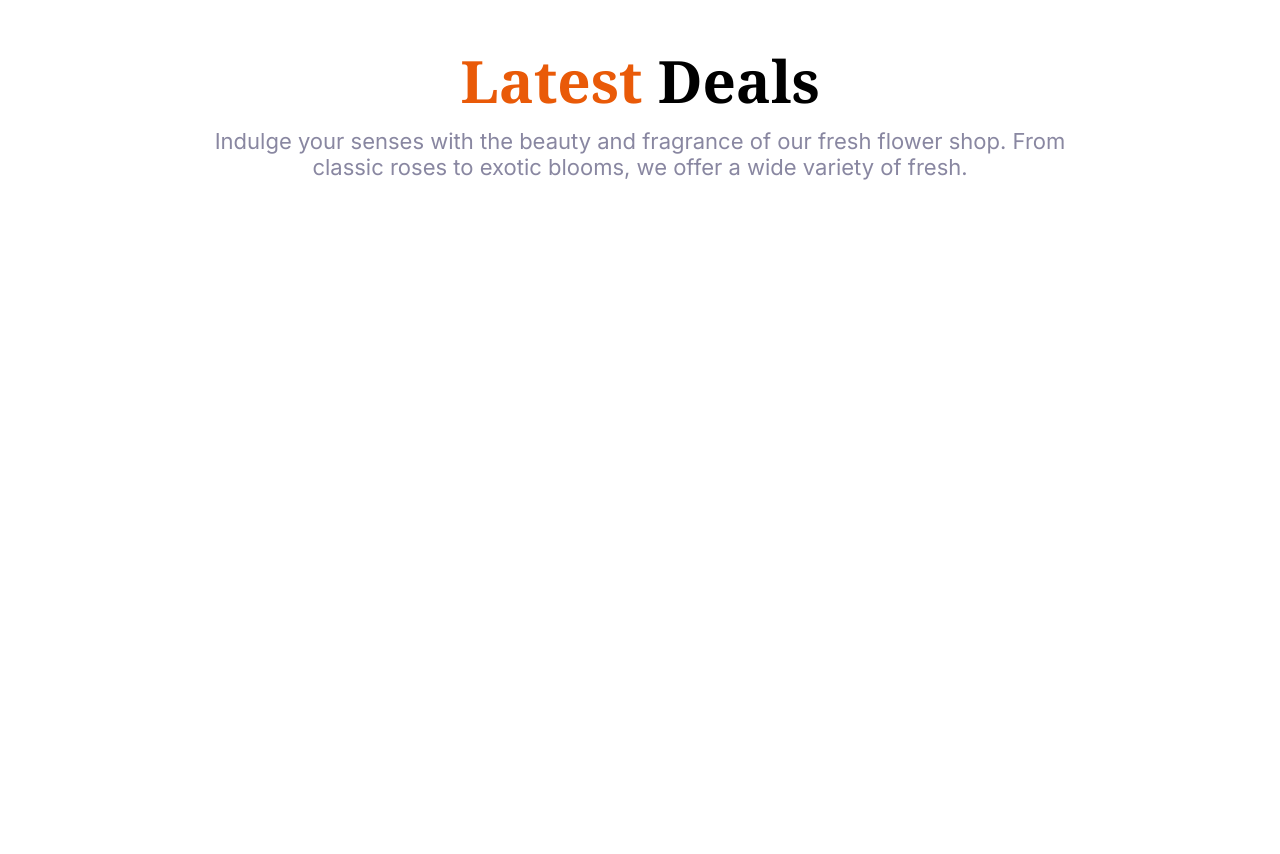
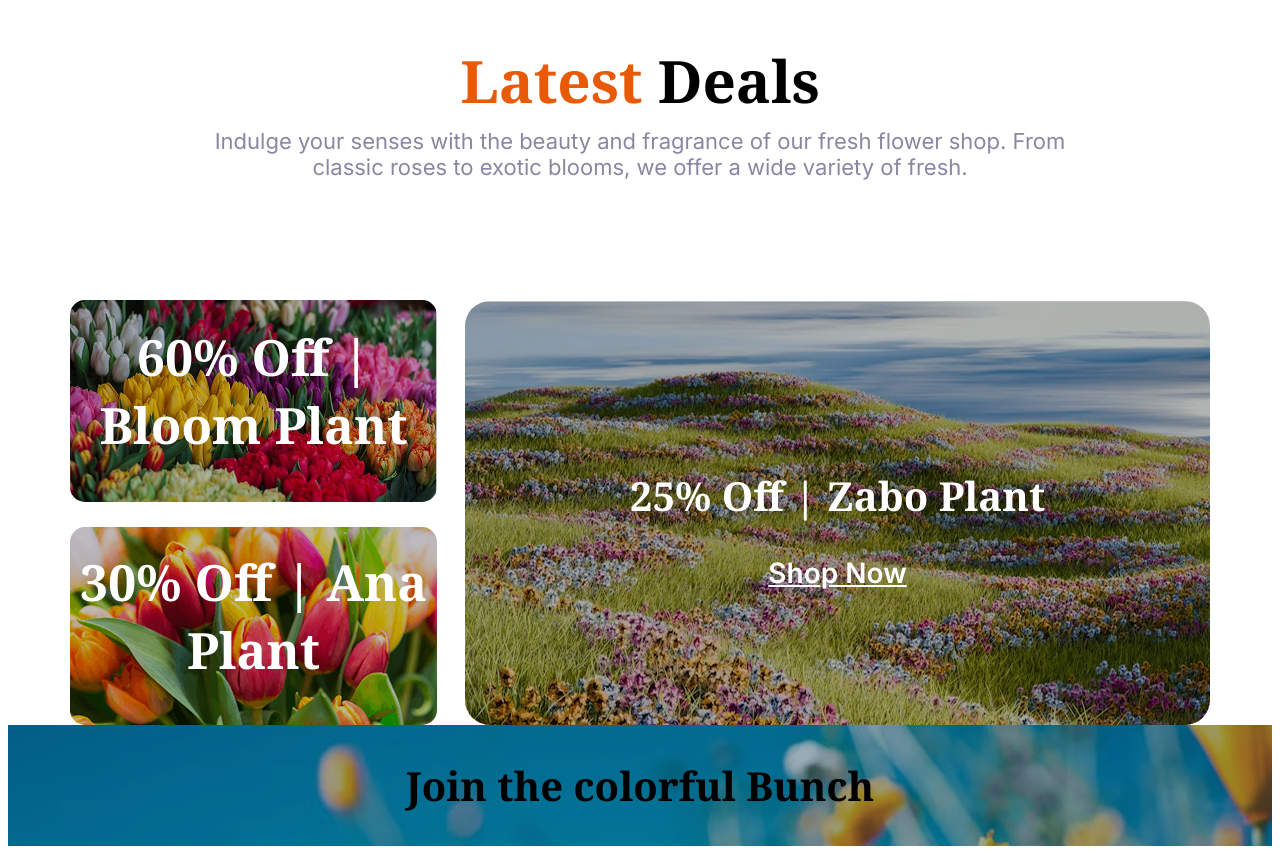
Before and after one commit to ms-shohag6T9/assignment-02, a plain HTML site: page index.html in a window 1280 px wide. Shown: the part 1659-2513 px from the top of the page. Before the commit the page ends 1959 px from the top, so only its background shows below. Drawn offline with Linux system fonts and the light colour scheme.

Commit message:
section-4done-5in-update

```diff
--- a/index.html
+++ b/index.html
@@ -44,11 +44,14 @@
     </nav>
  </header>
  <main>
-    <div class="main-container">
+    <section>
+        <div class="main-container">
         <h2 class="main-title noto-serif"><span class="headxorange">Our</span> Plants</h2>
         <p class="main-description inter textx-black2">Indulge your senses with the beauty and fragrance of our fresh flower shop. From classic roses to exotic blooms, we offer a wide variety of fresh.</p>
     </div>
-    <div class="trusted-seller">
+    </section>
+    <section>
+        <div class="trusted-seller">
         <img class="trusted-badge desktop-only" src="media/trusted-badge.png" alt="trusted-badge">
         <img class="flower-t" src="media/flower-store.png" alt="Flower is good like Vat">
         <h2 class="mobile-only noto-serif headerxtrust">Flower & Plants Lover</h2>
@@ -58,10 +61,42 @@
             <li>Indulge your senses with the beauty and fragrance of our fresh flower shop. From classic roses to exotic blooms, we offer a wide variety of fresh.</li>
         </ul>
     </div>
-    <div class="main-container">
+    </section>
+    <section>
+        <div class="main-container">
         <h2 class="main-title noto-serif"><span class="headxorange">Latest</span> Deals</h2>
         <p class="main-description inter textx-black2">Indulge your senses with the beauty and fragrance of our fresh flower shop. From classic roses to exotic blooms, we offer a wide variety of fresh.</p>
     </div>
+    </section>
+    <section>
+        <div class="deal-container">
+            <div class="double-deal">
+                <div class="deal-img1">
+                    <div class="transparent-div flex-me">
+                        <h1 class="noto-serif font-fix1">60% Off | Bloom Plant</h1>
+                        <a class="inter font-fix3" href="">Shop Now</a>
+                    </div>
+                </div>
+                <div class="deal-img2">
+                    <div class="transparent-div flex-me">
+                        <h1 class="noto-serif font-fix1">30% Off | Ana  Plant</h1>
+                        <a class="inter font-fix3" href="">Shop Now</a>
+                    </div>
+                </div>
+            </div>
+            <div class="single-deal">
+                <div class="transparent-div flex-me">
+                        <h1 class="noto-serif font-fix2">25% Off | Zabo Plant</h1>
+                        <a class="inter font-fix4" href="">Shop Now</a>
+                    </div>
+            </div>
+        </div>
+    </section>
+    <section>
+        <div class="search-bar-div">
+            <h1 class="noto-serif font-fix2">Join the colorful Bunch</h1>
+        </div>
+    </section>
  </main>
 </body>
 </html>
--- a/style.css/assignment2.css
+++ b/style.css/assignment2.css
@@ -13,6 +13,30 @@ body{
 }
 .textx-black2{
     color: var(--dark2);
+}
+.flex-me{
+    display: flex;
+    flex-direction: column;
+    justify-content: center;
+    align-items: center;
+    text-align: center;
+}
+.font-fix1{
+    font-weight: bold;
+    font-size: 3.125rem;
+}
+.font-fix2{
+    font-weight: bold;
+    font-size: 2.50rem;
+}
+.font-fix3{
+    font-weight: 600;
+    color: white;
+}
+.font-fix4{
+    font-weight: 600;
+    font-size: 1.75rem;
+    color: white;
 }
 /* ========mobile only========= */
 .desktop-only{
@@ -59,7 +83,7 @@ body{
 }
 /* ======Here add a hover of nav-btns====== */
 /* ======TITLE-DESCRIPTION-BANNER====== */
-.nav-title-banner-container{
+ .nav-title-banner-container{
     display: flex;
     justify-content: space-between;
     align-items: center;
@@ -67,8 +91,7 @@ body{
     height: auto;
     max-width: 1140px;
     margin: 120px auto;
-    /* border: 1px solid black; */
-}
+ }
 .nav-title{
     font-size: 4.07rem;
     color: var(--dark1);
@@ -79,14 +102,13 @@ body{
     margin-top: 13px;
 }
 /* ======Main Part====== */
- .main-container{
+  .main-container{
     text-align: center;
     max-width: 1140px;
     width: 100%;
     height: auto;
     margin: 120px auto;
-    /* border: 1px solid black; */
- }
+  }
  .main-title{
     font-size: 3.65rem;
     margin-top: 0px;
@@ -119,6 +141,66 @@ body{
     position: absolute;
     top: -16.67%;
     right: 43.86%;
+}
+/* ======Deal-container====== */
+.deal-container{
+    display: flex;
+    justify-content: center;
+    align-items: center;
+    max-width: 1140px;
+    margin: 0px auto;
+    gap: 28px;
+}
+.double-deal{
+    display: flex;
+    flex-direction: column;
+    justify-content: center;
+    align-items: center;
+    gap: 25px;
+}
+.single-deal{
+    width: 753px;
+    height: 424px;
+    background-image: url('../media/deal-zabo.png');
+    overflow: hidden;
+    border-radius: 25px;
+}
+.deal-img1{
+    width: 367px;
+    height: 202px;
+    background-image: url('../media/deal-bloom.png');
+    overflow: hidden;
+    border-radius: 15px;
+}
+.deal-img2{
+    width: 367px;
+    height: 198px;
+    background-image: url('../media/deal-ana.png');
+    overflow: hidden;
+    border-radius: 15px;
+}
+.transparent-div{
+    background: transparent;
+    background-color: rgba(0, 0, 0, 0.25);
+    height: 100%;
+    width: 100%;
+    color:white;
+}
+.transparent-div:hover{
+    background: transparent;
+    background-color: rgba(0, 0, 0, 0.5);
+    height: 110%;
+    width: 110%;
+    color:var(--orange);
+}
+.search-bar-div{
+    display: flex;
+    flex-direction: column;
+    justify-content: center;
+    align-items: center;
+    background-image: url('../media/news-letter-bg.png');
+    width: 100%;
+    height: 100%;
 }
 /* ======RESPONSIVE====== */
 @media screen and (max-width: 576px) {
```
